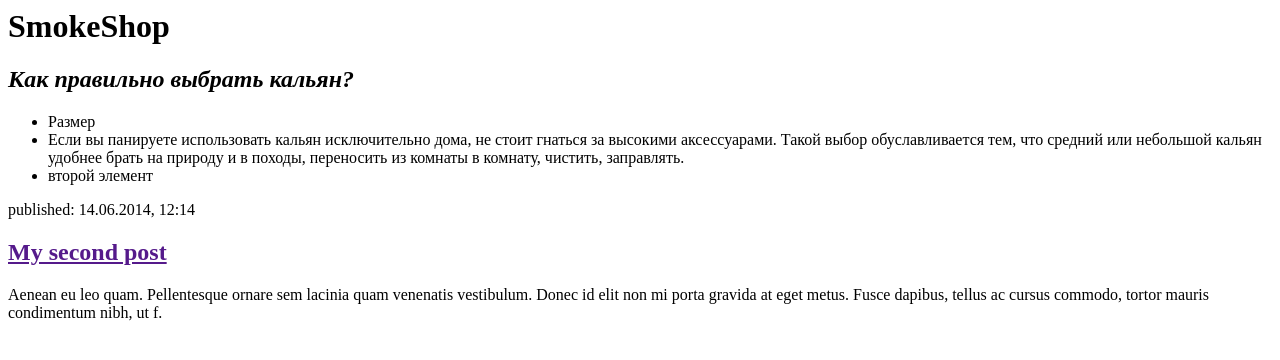
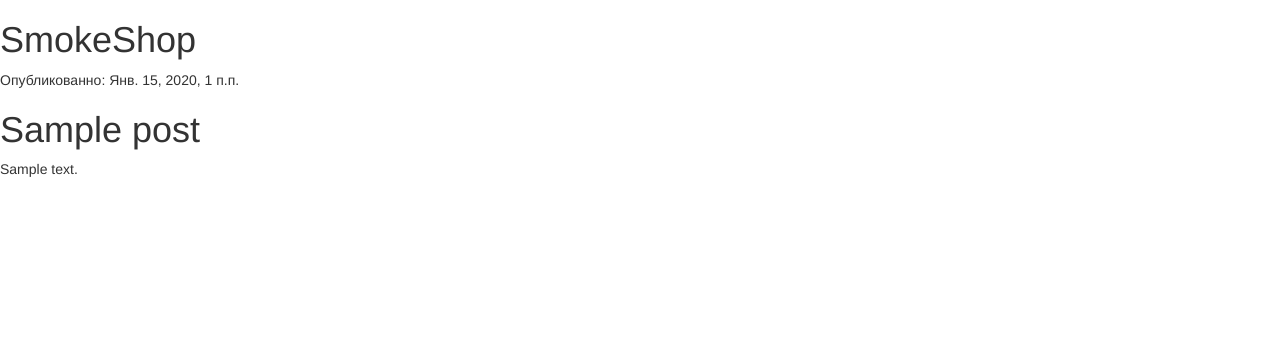
Before and after one commit to ByxoyXarek/my-first-blog, a Django app: page / in a window 1280 px wide. Shown: the top 360 px of the page. Run offline with Django 3.2, Linux system fonts and the light colour scheme; tables that the repository leaves empty hold one stand-in row (values such as "Sample post"); some libraries are stand-ins or nearby versions.

Commit message:
Modified templates to display posts from database.

```diff
--- a/blog/templates/blog/post_list.html
+++ b/blog/templates/blog/post_list.html
@@ -1,26 +1,19 @@
 <html>
     <head>
-        <title>Django Girls blog</title>
+        <link rel="stylesheet" href="//maxcdn.bootstrapcdn.com/bootstrap/3.2.0/css/bootstrap.min.css">
+        <link rel="stylesheet" href="//maxcdn.bootstrapcdn.com/bootstrap/3.2.0/css/bootstrap-theme.min.css">
+        <title>Hookan23</title>
     </head>
     <body>
         <div>
             <h1>SmokeShop</h1>
         </div>
-
+        {% for post in posts %}
         <div>
-            <h2><em><strong>Как правильно выбрать кальян?</strong></em></h2>
-            <p></p>
-            <ul>
-                <li>Размер</li>
-                    <li>Если вы панируете использовать кальян исключительно дома, не стоит гнаться за высокими аксессуарами. Такой выбор обуславливается тем, что средний или небольшой кальян удобнее брать на природу и в походы, переносить из комнаты в комнату, чистить, заправлять.</li>
-                <li>второй элемент</li>
-            </ul>
+            <p>Опубликованно: {{ post.published_date }}</p>
+            <h1>{{ post.title }}</h1>
+            <p>{{ post.text|linebreaksbr }}</p>
         </div>
-
-        <div>
-            <p>published: 14.06.2014, 12:14</p>
-            <h2><a href="">My second post</a></h2>
-            <p>Aenean eu leo quam. Pellentesque ornare sem lacinia quam venenatis vestibulum. Donec id elit non mi porta gravida at eget metus. Fusce dapibus, tellus ac cursus commodo, tortor mauris condimentum nibh, ut f.</p>
-        </div>
+        {% endfor %}
     </body>
 </html>
--- a/blog/views.py
+++ b/blog/views.py
@@ -1,5 +1,7 @@
 from django.shortcuts import render
+from django.utils import timezone
+from .models import Post
 
-# Create your views here.
 def post_list(request):
-    return render(request, 'blog/post_list.html', {})
+    posts = Post.objects.filter(published_date__lte=timezone.now()).order_by('published_date')
+    return render(request, 'blog/post_list.html', {'posts': posts})
```
